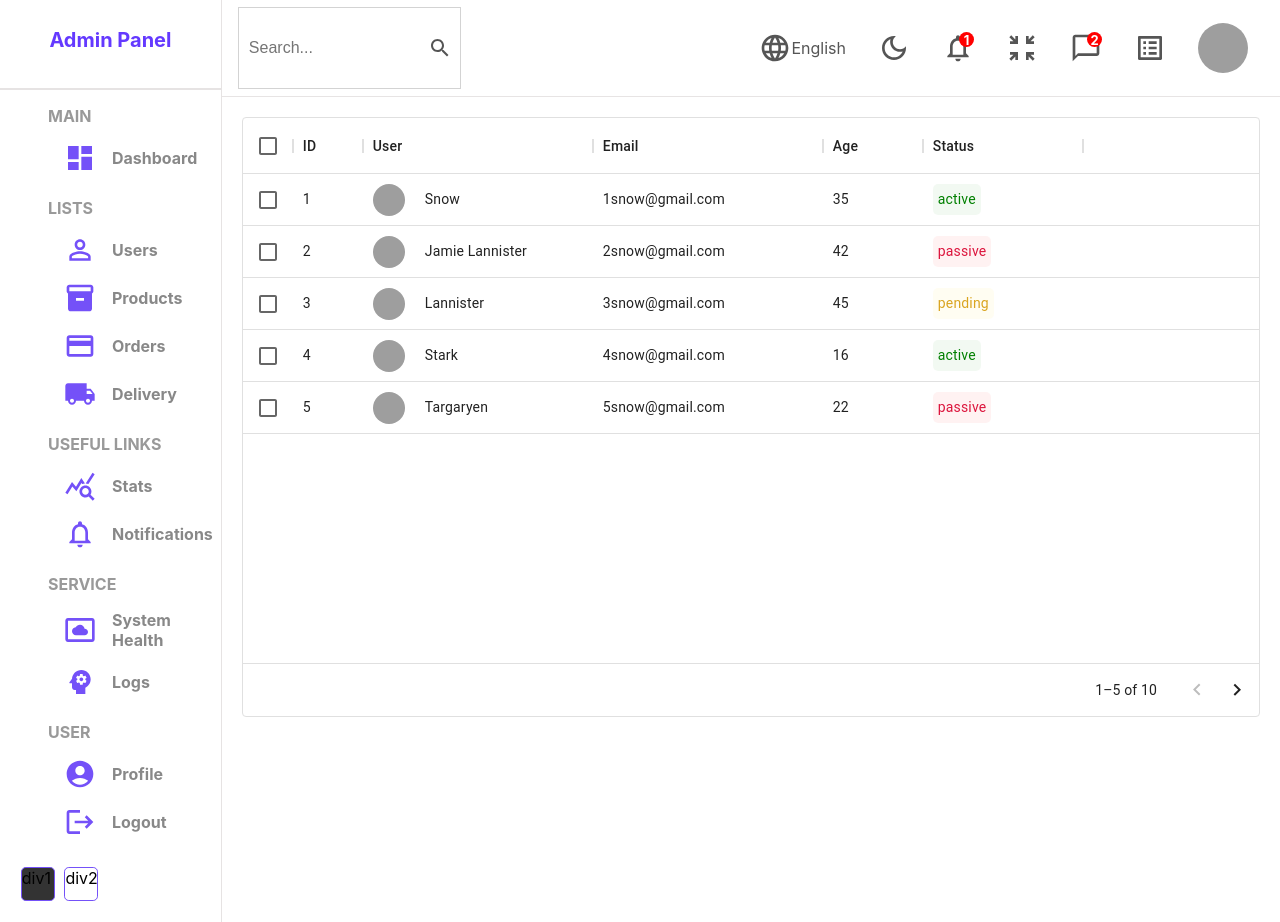
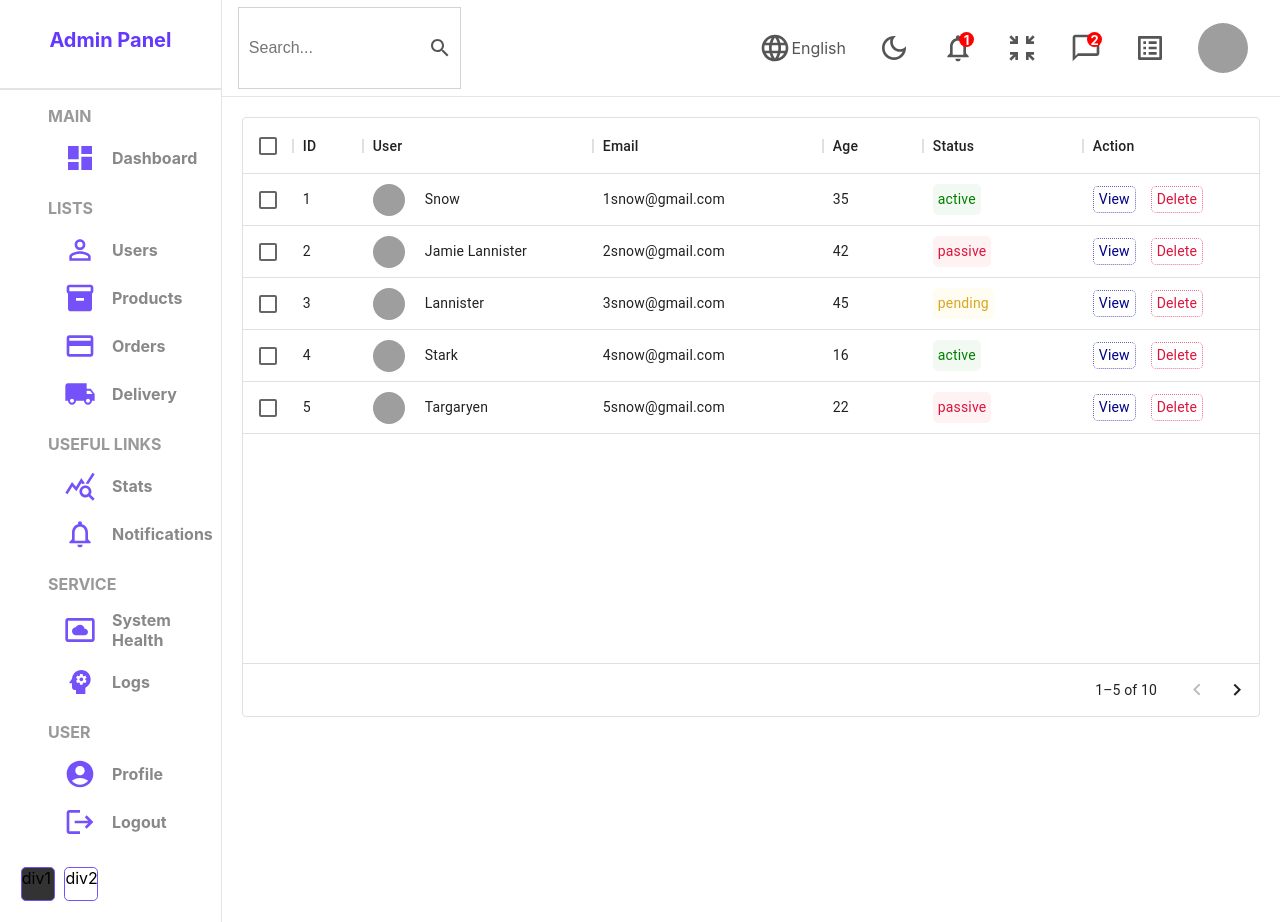
Before and after one commit to KristinaChausheva/react-admin-panel, a React (Create React App) app: page /users in a window 1280 px wide. Built offline with nearby package versions, Linux system fonts and the light colour scheme; grey boxes are pictures that could not be loaded.

Commit message:
action buttons added

```diff
--- a/src/components/datatable/Datatable.jsx
+++ b/src/components/datatable/Datatable.jsx
@@ -2,39 +2,27 @@
 import { DataGrid } from "@mui/x-data-grid"
 import { userColumns, userRows } from "../../datasourse"
 
-// const columns = [
-//   { field: "id", headerName: "ID", width: 70 },
-//   { field: "firstName", headerName: "First name", width: 130 },
-//   { field: "lastName", headerName: "Last name", width: 130 },
-//   { field: "age", headerName: "Age", type: "number", width: 90 },
-//   {
-//     field: "fullName",
-//     headerName: "Full name",
-//     description: "This column has a value getter and is not sortable.",
-//     sortable: false,
-//     width: 160,
-//     valueGetter: (params) =>
-//       `${params.row.firstName || ""} ${params.row.lastName || ""}`,
-//   },
-// ]
-
-// const rows = [
-//   { id: 1, lastName: "Snow", firstName: "Jon", age: 35 },
-//   { id: 2, lastName: "Lannister", firstName: "Cersei", age: 42 },
-//   { id: 3, lastName: "Lannister", firstName: "Jaime", age: 45 },
-//   { id: 4, lastName: "Stark", firstName: "Arya", age: 16 },
-//   { id: 5, lastName: "Targaryen", firstName: "Daenerys", age: null },
-//   { id: 6, lastName: "Melisandre", firstName: null, age: 150 },
-//   { id: 7, lastName: "Clifford", firstName: "Ferrara", age: 44 },
-//   { id: 8, lastName: "Frances", firstName: "Rossini", age: 36 },
-//   { id: 9, lastName: "Roxie", firstName: "Harvey", age: 65 },
-// ]
 function Datatable() {
+  const actionColumn = [
+    {
+      field: "action",
+      headerName: "Action",
+      width: 200,
+      renderCell: () => {
+        return (
+          <div className="cellAction">
+            <div className="viewButton">View</div>
+            <div className="deleteButton">Delete</div>
+          </div>
+        )
+      },
+    },
+  ]
   return (
     <div className="datatable">
       <DataGrid
         rows={userRows}
-        columns={userColumns}
+        columns={userColumns.concat(actionColumn)}
         pageSize={5}
         rowsPerPageOptions={[5]}
         checkboxSelection
```
